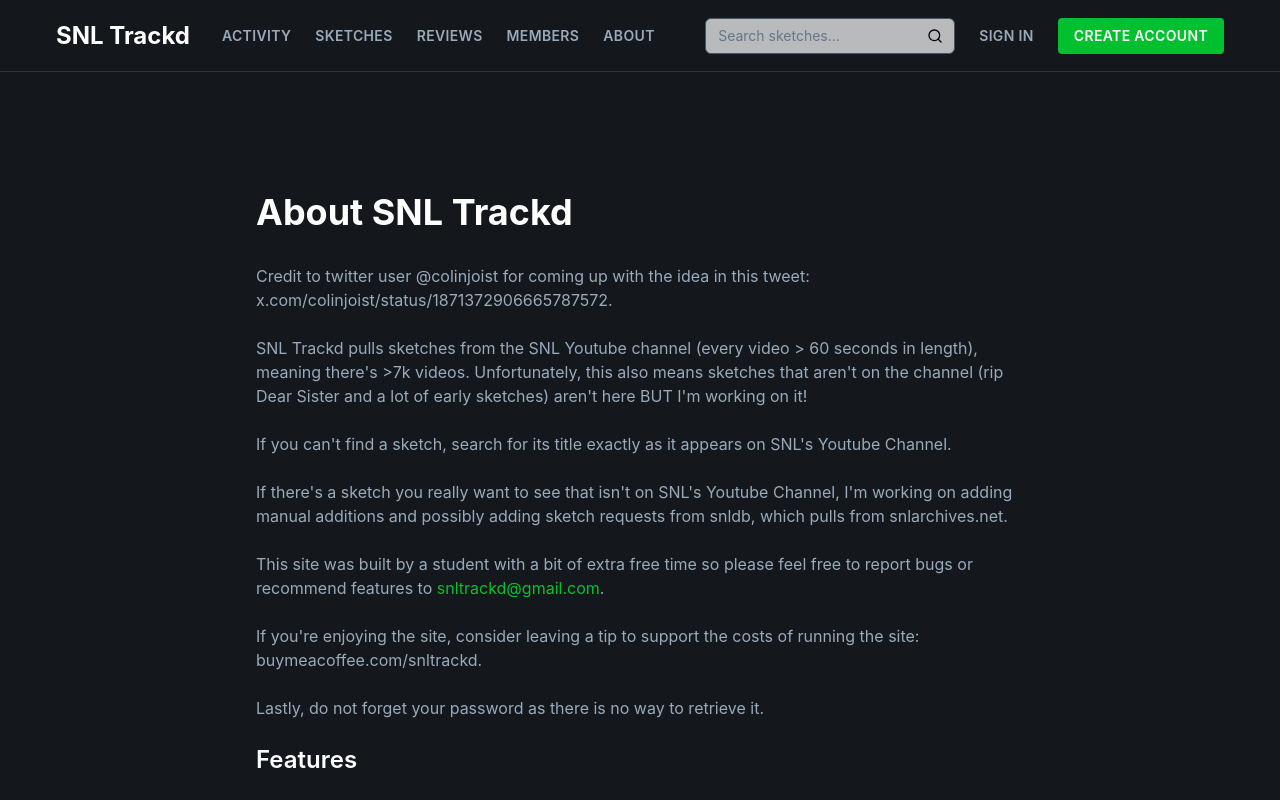
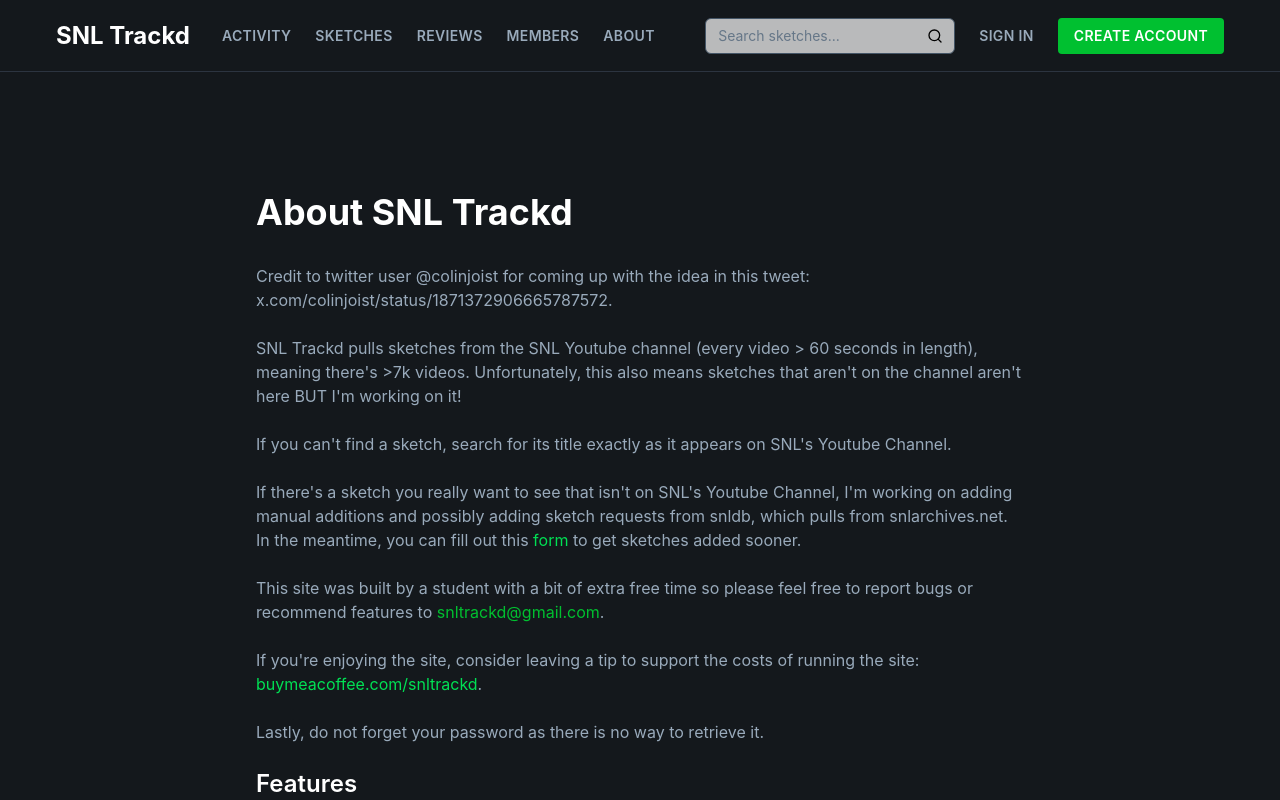
Before and after one commit to oejames/sntrackd, a React (Create React App) app in the folder frontend/: page /about in a window 1280 px wide. Shown: the top 800 px of the page. Built offline with nearby package versions, Linux system fonts and the light colour scheme.

Commit message:
Updated about page

```diff
--- a/frontend/src/pages/About.js
+++ b/frontend/src/pages/About.js
@@ -11,7 +11,7 @@
             Credit to twitter user @colinjoist for coming up with the idea in this tweet: <a href="https://x.com/colinjoist/status/1871372906665787572">x.com/colinjoist/status/1871372906665787572</a>.
           </p>
           <p>
-            SNL Trackd pulls sketches from the SNL Youtube channel (every video > 60 seconds in length), meaning there's >7k videos. Unfortunately, this also means sketches that aren't on the channel (rip Dear Sister and a lot of early sketches) aren't here BUT I'm working on it!
+            SNL Trackd pulls sketches from the SNL Youtube channel (every video > 60 seconds in length), meaning there's >7k videos. Unfortunately, this also means sketches that aren't on the channel aren't here BUT I'm working on it!
 
 
 
@@ -21,7 +21,7 @@
             If you can't find a sketch, search for its title exactly as it appears on SNL's Youtube Channel.
           </p>
           <p>
-            If there's a sketch you really want to see that isn't on SNL's Youtube Channel, I'm working on adding manual additions and possibly adding sketch requests from snldb, which pulls from snlarchives.net.
+            If there's a sketch you really want to see that isn't on SNL's Youtube Channel, I'm working on adding manual additions and possibly adding sketch requests from snldb, which pulls from snlarchives.net. In the meantime, you can fill out this <a href='https://docs.google.com/forms/d/e/1FAIpQLSdVKA6GNaS45sWQsfqVrCUua-K4kww8vFo0n6bLk-4y87umHA/viewform' className='text-[#00e054]'>form</a> to get sketches added sooner.
 
 
 
@@ -37,7 +37,7 @@
               </p>
 
               <p>If you're enjoying the site, consider leaving a tip to support the costs of running the site:
-                <a href='https://buymeacoffee.com/snltrackd' className='hover:text-[#00e054]'>  buymeacoffee.com/snltrackd</a>.
+                <a href='https://buymeacoffee.com/snltrackd' className='text-[#00e054]'>  buymeacoffee.com/snltrackd</a>.
               </p>
 
           <p>
```
